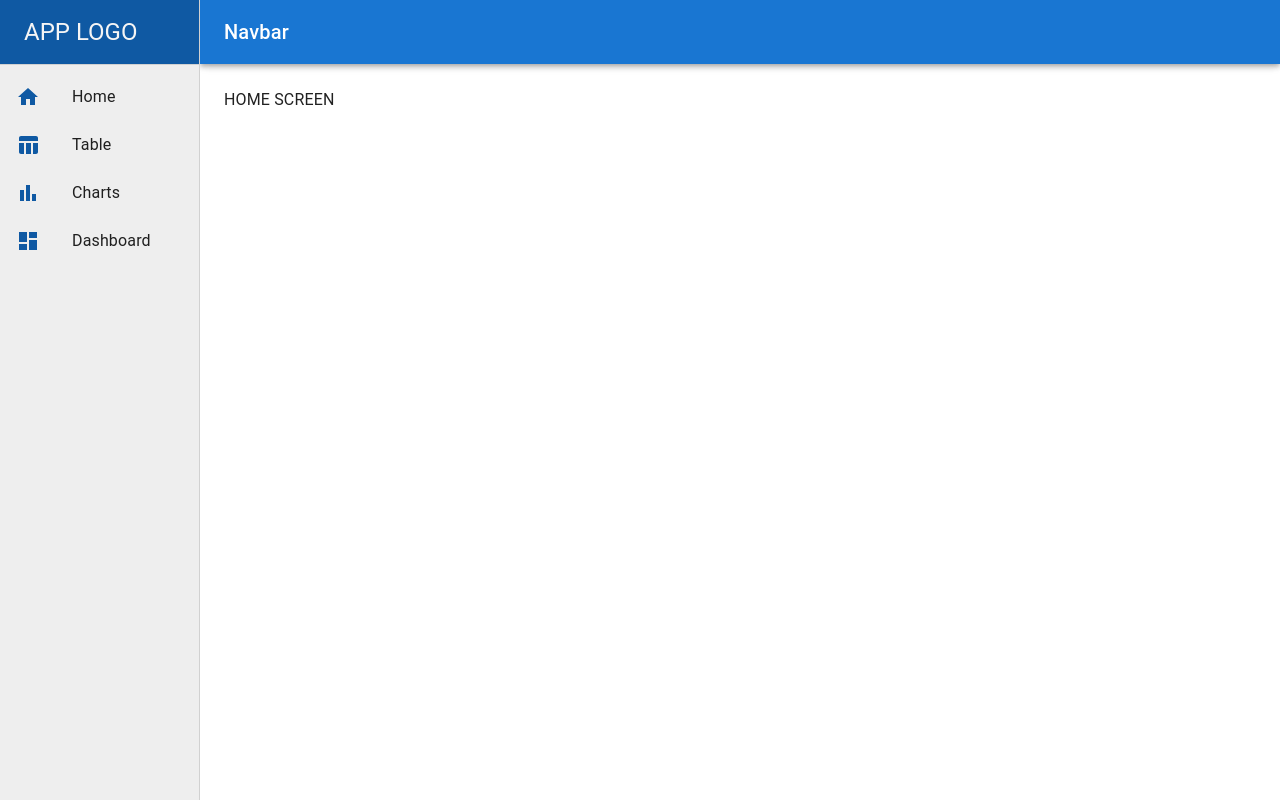
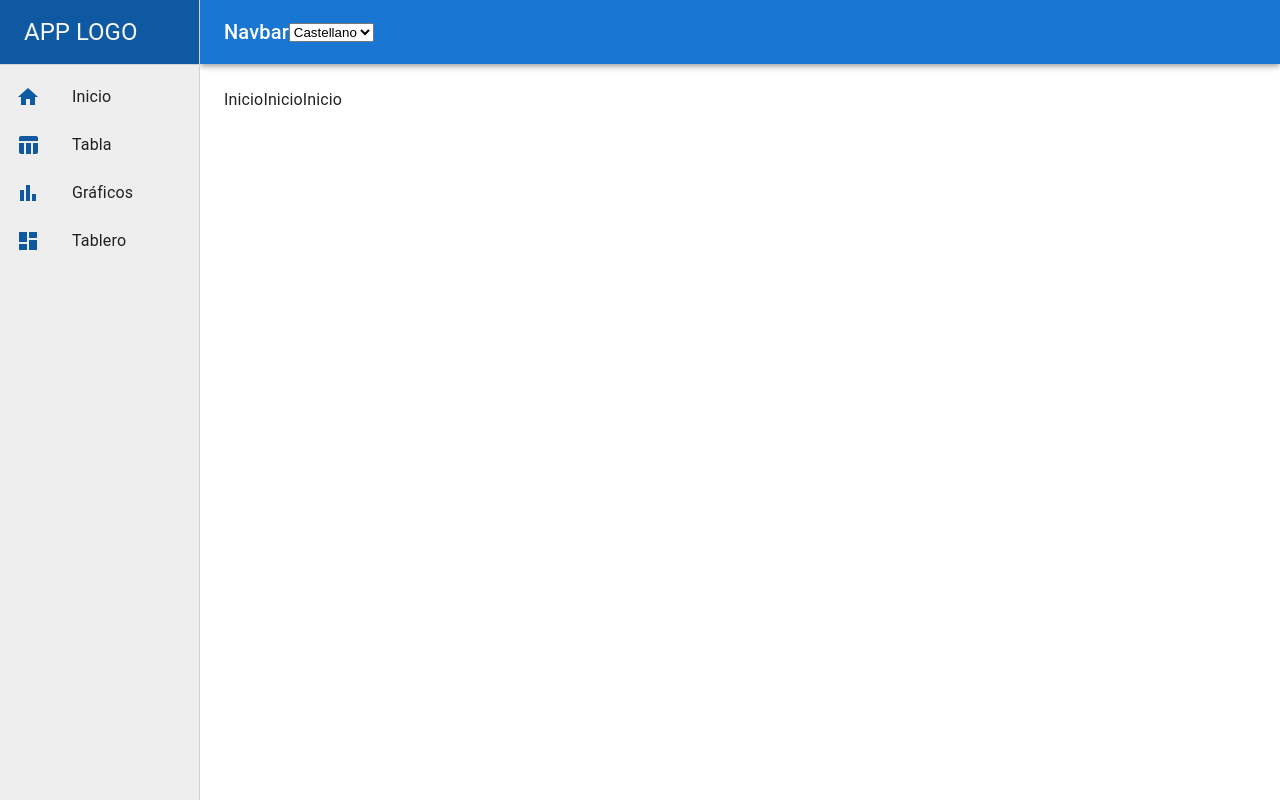
Before and after one commit to adrianamoni/matdemo, a React (Vite) app: page / in a window 1280 px wide. Built offline with nearby package versions, Linux system fonts and the light colour scheme.

Commit message:
added multilanguage

```diff
--- a/src/components/Home.jsx
+++ b/src/components/Home.jsx
@@ -1,7 +1,14 @@
 import React from "react";
+import Text from "../languages/Text";
 
 const Home = () => {
-  return <div>HOME SCREEN</div>;
+  return (
+    <div>
+      <Text tid={"home"} />
+      {`${Text({ tid: "home" })}`}
+      {Text({ tid: "home" })}
+    </div>
+  );
 };
 
 export default Home;
--- /dev/null
+++ b/src/context/ContextProvider.jsx
@@ -0,0 +1,49 @@
+import React, { useState, useEffect } from "react";
+import { createBrowserHistory } from "history";
+import { languageOptions, dictionaryList } from "../languages";
+
+const history = createBrowserHistory();
+
+const historyContext = React.createContext(history);
+const loginContext = React.createContext({ username: "" });
+
+/**Multilanguage Stuff */
+const languageContext = React.createContext({
+  language: languageOptions[0],
+  dictionary: dictionaryList[languageOptions[0].id],
+});
+/**End Multilanguage */
+
+const ContextProvider = (props) => {
+  const [loginUser, setLoginUser] = useState({
+    username: "",
+  });
+  /**MultiLanguage Setup */
+  const [language, setLanguage] = useState(languageOptions[0]);
+  const [dictionary, setDictionary] = useState(
+    dictionaryList[languageOptions[0].id]
+  );
+  const provider = {
+    language,
+    dictionary,
+    setLanguage: (selectedLanguage) => {
+      setLanguage(selectedLanguage);
+      setDictionary(dictionaryList[selectedLanguage.id]);
+    },
+  };
+  /**End multilanguage */
+  useEffect(() => {
+    console.log("dictionary changed");
+  }, [dictionary]);
+  return (
+    <>
+      <languageContext.Provider value={provider}>
+        <loginContext.Provider value={{ loginUser, setLoginUser }}>
+          {props.children}
+        </loginContext.Provider>
+      </languageContext.Provider>
+    </>
+  );
+};
+
+export { ContextProvider, languageContext, loginContext };
--- /dev/null
+++ b/src/languages/ErrorText.jsx
@@ -0,0 +1,5 @@
+const ErrorText = ({ dictionary, tid }) => {
+  return dictionary[tid];
+};
+
+export default ErrorText;
--- /dev/null
+++ b/src/languages/LanguageSelector.jsx
@@ -0,0 +1,28 @@
+import React, { useContext } from "react";
+
+import { languageContext } from "../context/ContextProvider";
+import { languageOptions } from ".";
+
+// import { languageOptions } from "../languages";
+
+export default function LanguageSelector() {
+  const language = useContext(languageContext);
+
+  const handleLanguageChange = (event) => {
+    const selectedLanguage = languageOptions.find(
+      (item) => item.id === event.target.value
+    );
+    // set selected language by calling context method
+    language.setLanguage(selectedLanguage);
+  };
+
+  return (
+    <select onChange={handleLanguageChange} value={language.language.id}>
+      {languageOptions.map((item) => (
+        <option key={item.id} value={item.id}>
+          {item.text}
+        </option>
+      ))}
+    </select>
+  );
+}
--- /dev/null
+++ b/src/languages/Text.jsx
@@ -0,0 +1,9 @@
+import React, { useContext } from "react";
+import { languageContext } from "../context/ContextProvider";
+
+const Text = ({ tid }) => {
+  const globalDictionary = useContext(languageContext);
+  return globalDictionary.dictionary[tid];
+};
+
+export default Text;
--- /dev/null
+++ b/src/languages/en.js
@@ -0,0 +1,8 @@
+const en = {
+  charts: "Charts",
+  dashboard: "Dashboard",
+  home: "Home",
+  table: "Table",
+};
+
+export default en;
--- /dev/null
+++ b/src/languages/es.js
@@ -0,0 +1,8 @@
+const es = {
+  charts: "Gráficos",
+  dashboard: "Tablero",
+  home: "Inicio",
+  table: "Tabla",
+};
+
+export default es;
--- /dev/null
+++ b/src/languages/index.js
@@ -0,0 +1,12 @@
+import es from "./es";
+import en from "./en";
+
+export const dictionaryList = {
+  es,
+  en,
+};
+
+export const languageOptions = [
+  { id: "es", text: "Castellano" },
+  { id: "en", text: "English" },
+];
--- /dev/null
+++ b/src/layout/Drawer.jsx
@@ -0,0 +1,44 @@
+import React from "react";
+import {
+  Divider,
+  List,
+  ListItem,
+  ListItemIcon,
+  ListItemText,
+  Toolbar,
+  Typography,
+} from "@mui/material";
+import { styled } from "@mui/material/styles";
+import { Link } from "react-router-dom";
+
+const StyledLink = styled(Link)({
+  textDecoration: "none",
+  color: "inherit",
+  display: "flex",
+  alignItems: "center",
+  justifyContent: "space-evenly",
+});
+
+const DrawerComp = ({ navLinks }) => {
+  return (
+    <div>
+      <Toolbar sx={{ backgroundColor: "#0f59a3", color: "whitesmoke" }}>
+        <Typography variant="h5" noWrap>
+          APP LOGO
+        </Typography>
+      </Toolbar>
+      <Divider />
+      <List>
+        {navLinks.map((link) => (
+          <StyledLink key={link.id} to={link.path} classes>
+            <ListItem button>
+              <ListItemIcon sx={{ color: "#0f59a3" }}>{link.icon}</ListItemIcon>
+              <ListItemText primary={link.name} />
+            </ListItem>
+          </StyledLink>
+        ))}
+      </List>
+    </div>
+  );
+};
+export default DrawerComp;
--- a/src/layout/Navbar.jsx
+++ b/src/layout/Navbar.jsx
@@ -1,6 +1,7 @@
 import React from "react";
 import { AppBar, Typography, IconButton, Toolbar } from "@mui/material";
 import MenuIcon from "@mui/icons-material/Menu";
+import LanguageSelector from "../languages/LanguageSelector";
 
 const Navbar = ({ drawerWidth, handleDrawerToggle }) => {
   return (
@@ -24,6 +25,7 @@ const Navbar = ({ drawerWidth, handleDrawerToggle }) => {
         <Typography variant="h6" noWrap component="div">
           Navbar
         </Typography>
+        <LanguageSelector />
       </Toolbar>
     </AppBar>
   );
--- a/src/layout/Sidebar.jsx
+++ b/src/layout/Sidebar.jsx
@@ -1,4 +1,4 @@
-import React from "react";
+import React, { useEffect, useContext, useState } from "react";
 import {
   Divider,
   Drawer,
@@ -16,80 +16,46 @@ import TableChartIcon from "@mui/icons-material/TableChart";
 import BarChartIcon from "@mui/icons-material/BarChart";
 import { Link } from "react-router-dom";
 
-const navLinks = [
+import Text from "../languages/Text";
+import { languageContext } from "../context/ContextProvider";
+import DrawerComp from "./Drawer";
+
+const Sidebar = ({ mobileOpen, handleDrawerToggle, drawerWidth, window }) => {
+  const language = useContext(languageContext);
+  const [links, setlinks] = useState(undefined);
+  const container =
+    window !== undefined ? () => window().document.body : undefined;
+
+  useEffect(() => {
+    if (!links) {
+      setlinks([
         {
           id: 1,
-    name: "Home",
+          name: <Text tid={"home"} />,
           icon: <HomeIcon />,
           path: "/",
         },
         {
           id: 2,
-    name: "Table",
+          name: <Text tid={"table"} />,
           icon: <TableChartIcon />,
           path: "/table",
         },
         {
           id: 3,
-    name: "Charts",
+          name: <Text tid={"charts"} />,
           icon: <BarChartIcon />,
           path: "/charts",
         },
         {
           id: 4,
-    name: "Dashboard",
+          name: <Text tid={"dashboard"} />,
           icon: <DashboardIcon />,
           path: "/dashboard",
         },
-];
-
-const StyledLink = styled(Link)({
-  textDecoration: "none",
-  color: "inherit",
-  display: "flex",
-  alignItems: "center",
-  justifyContent: "space-evenly",
-});
-
-const Sidebar = ({ mobileOpen, handleDrawerToggle, drawerWidth, window }) => {
-  const drawer = (
-    <div>
-      <Toolbar sx={{ backgroundColor: "#0f59a3", color: "whitesmoke" }}>
-        <Typography variant="h5" noWrap>
-          APP LOGO
-        </Typography>
-      </Toolbar>
-      <Divider />
-      <List>
-        {navLinks.map((link, index) => (
-          <StyledLink key={link.id} to={link.path} classes>
-            <ListItem button>
-              <ListItemIcon sx={{ color: "#0f59a3" }}>{link.icon}</ListItemIcon>
-              <ListItemText primary={link.name} />
-            </ListItem>
-          </StyledLink>
-        ))}
-      </List>
-    </div>
-  );
-  /* <nav>
-        <ul>
-          <li>
-            <Link to="/">Home</Link>
-          </li>
-          <li>
-            <Link to="/about">About</Link>
-          </li>
-          <li>
-            <Link to="/dashboard">Dashboard</Link>
-          </li>
-          <li>
-            <Link to="/nothing-here">Nothing Here</Link>
-          </li>
-        </ul>
-      </nav> */
-  const container =
-    window !== undefined ? () => window().document.body : undefined;
+      ]);
+    }
+  }, []);
 
   return (
     <>
@@ -110,7 +76,7 @@ const Sidebar = ({ mobileOpen, handleDrawerToggle, drawerWidth, window }) => {
           },
         }}
       >
-        {drawer}
+        {links && <DrawerComp navLinks={links} />}
       </Drawer>
       <Drawer
         variant="permanent"
@@ -124,7 +90,7 @@ const Sidebar = ({ mobileOpen, handleDrawerToggle, drawerWidth, window }) => {
         }}
         open
       >
-        {drawer}
+        {links && <DrawerComp navLinks={links} />}
       </Drawer>
     </>
   );
--- a/src/main.jsx
+++ b/src/main.jsx
@@ -1,11 +1,14 @@
 import React from "react";
 import ReactDOM from "react-dom";
 import AppRouter from "./AppRouter";
+import { ContextProvider } from "./context/ContextProvider";
 import "./index.css";
 
 ReactDOM.render(
   <React.StrictMode>
-    <AppRouter />
+    <ContextProvider>
+      <AppRouter />
+    </ContextProvider>
   </React.StrictMode>,
   document.getElementById("root")
 );
```
Lines whose indentation alone changed are shown as unchanged.
